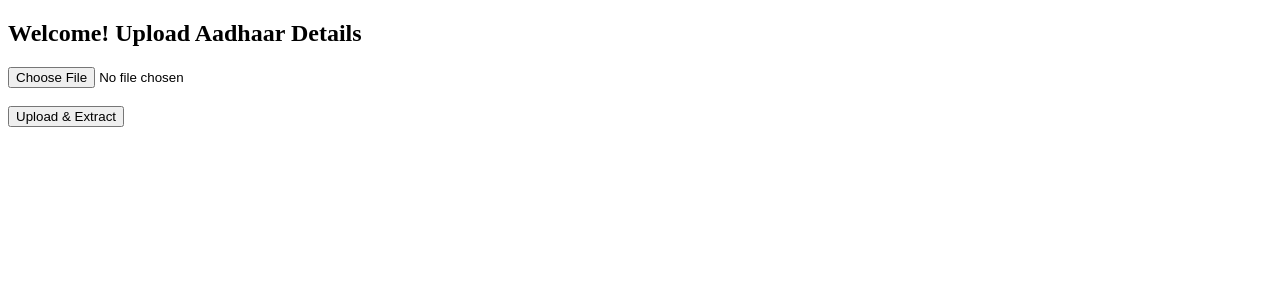
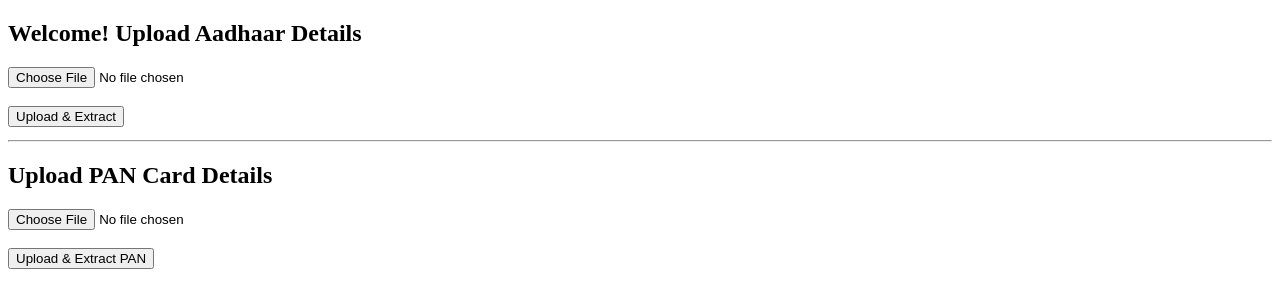
Before and after one commit to springboard1233/KYC_FRONTEND_TEAM-A, a Flask app: page /home in a window 1280 px wide. Shown: the top 308 px of the page. Run offline with Flask 3, Linux system fonts and the light colour scheme.

Commit message:
update app.py for pan card

```diff
--- a/week-2/app.py
+++ b/week-2/app.py
@@ -2,11 +2,13 @@
 import os
 from pymongo import MongoClient
 from werkzeug.security import generate_password_hash, check_password_hash
-#from pyngrok import ngrok
+# from pyngrok import ngrok
 
 # Import your OCR functions
 from ocr.ocr_ex import extract_rawtxt
 from ocr.f import extract_details
+from ocr.ocr_ex import extract_pantxt
+from ocr.f import pan_details   # <-- create this for PAN
 
 app = Flask(__name__)
 
@@ -16,8 +18,9 @@
 # ---------------- MongoDB Setup ----------------
 client = MongoClient("mongodb://localhost:27017/")
 db = client['aadhaar_db']
-collection = db['aadhaar_records']
-users_collection = db['users']  # collection for user authentication
+aadhaar_collection = db['aadhaar_records']
+pan_collection = db['pan_records']   # <-- separate collection for PAN
+users_collection = db['users']       # collection for user authentication
 
 # ---------- HTML Page Routes ----------
 @app.route('/')
@@ -32,7 +35,8 @@
 def home_page():
     return render_template('home.html')
 
-# ---------- API 1: Upload & Extract ----------
+
+# ---------- Aadhaar API 1: Upload & Extract ----------
 @app.route('/api/extract', methods=['POST'])
 def extract_aadhaar():
     file = request.files['file']
@@ -44,7 +48,7 @@
 
     return jsonify(data)
 
-# ---------- API 2: Save to DB ----------
+# ---------- Aadhaar API 2: Save to DB ----------
 @app.route('/api/save', methods=['POST'])
 def save_aadhaar():
     data = request.get_json()
@@ -57,14 +61,44 @@
         "Address": data.get("Address")
     }
 
-    collection.insert_one(doc)
+    aadhaar_collection.insert_one(doc)
     return jsonify({"message": "Aadhaar details saved successfully!"})
 
-# ---------- API 3: Fetch Records ----------
+
+# ---------- PAN API 1: Upload & Extract ----------
+@app.route('/api/extract_pan', methods=['POST'])
+def extract_pan():
+    file = request.files['file']
+    filepath = os.path.join(UPLOAD_FOLDER, file.filename)
+    file.save(filepath)
+
+    text = extract_pantxt(filepath)   # reuse same OCR function
+    data = pan_details(text)  # custom parser for PAN
+
+    return jsonify(data)
+
+# ---------- PAN API 2: Save to DB ----------
+@app.route('/api/save_pan', methods=['POST'])
+def save_pan():
+    data = request.get_json()
+
+    doc = {
+        "Name": data.get("Name"),
+        "FatherName": data.get("FatherName"),
+        #"DOB": data.get("DOB"),
+        "PANNumber": data.get("PANNumber")
+    }
+
+    pan_collection.insert_one(doc)
+    return jsonify({"message": "PAN details saved successfully!"})
+
+
+# ---------- API 3: Fetch Aadhaar Records ----------
 @app.route('/api/record', methods=['GET'])
 def fetch_records():
-    docs = list(collection.find({}, {"_id": 0}))  # exclude Mongo _id
+    docs = list(aadhaar_collection.find({}, {"_id": 0}))  # exclude Mongo _id
     return jsonify(docs)
+
 
 # ---------- API 4: Sign Up ----------
 @app.route('/api/signup', methods=['POST'])
@@ -87,6 +121,7 @@
     users_collection.insert_one(user_doc)
     return jsonify({"message": "User registered successfully!"})
 
+
 # ---------- API 5: Login ----------
 @app.route('/api/login', methods=['POST'])
 def login():
@@ -103,11 +138,7 @@
     else:
         return jsonify({"message": "Wrong username or password"}), 401
 
-# ---------- Run Flask with ngrok ----------
+
+# ---------- Run Flask ----------
 if __name__ == '__main__':
-    # Start ngrok tunnel for public demo
- #   public_url = ngrok.connect(5000)
- #   print(f" * ngrok tunnel: {public_url}")
-
-    # Run Flask app
     app.run(debug=True)
--- a/week-2/templates/home.html
+++ b/week-2/templates/home.html
@@ -4,6 +4,7 @@
     <title>Home - Aadhaar Upload</title>
 </head>
 <body>
+    <div class="container">
         <h2>Welcome! Upload Aadhaar Details</h2>
         <form id="aadhaarForm" enctype="multipart/form-data">
             <input type="file" id="file" name="file" required><br><br>
@@ -13,6 +14,17 @@
         <pre id="result"></pre>
         <button id="saveBtn" style="display:none;">Save to Database</button>
 
+        <hr>
+
+        <h2>Upload PAN Card Details</h2>
+        <form id="panForm" enctype="multipart/form-data">
+            <input type="file" id="panFile" name="file" required><br><br>
+            <button type="submit">Upload & Extract PAN</button>
+        </form>
+
+        <pre id="panResult"></pre>
+        <button id="savePanBtn" style="display:none;">Save PAN to Database</button>
+    </div>
     <script>
 
 
```
Also changed, not shown: week-2/ocr/f.py (+28 -0 lines), week-2/ocr/ocr_ex.py (+11 -0 lines), week-2/data/aadhar_docs/aadhar.jpg (renamed from week-2/uploads/aadhar.jpg), week-2/data/pan_docs/pan_card.png (added). Lines whose indentation alone changed are shown as unchanged.
